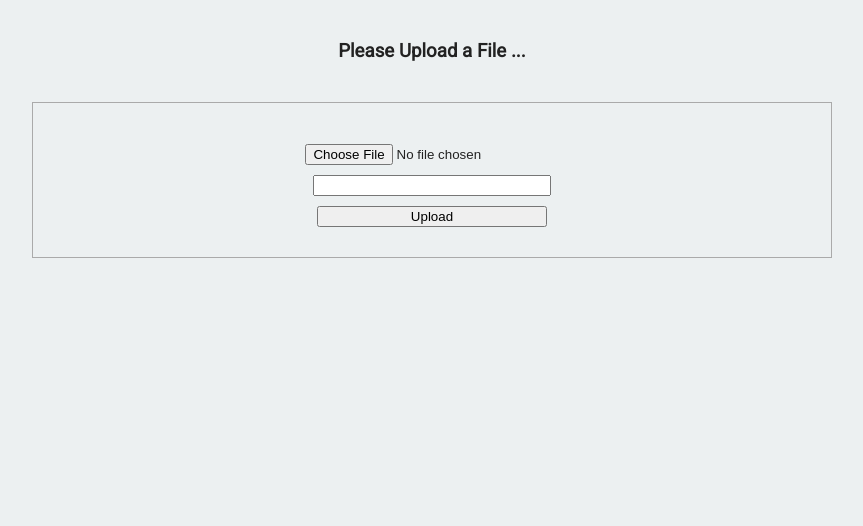
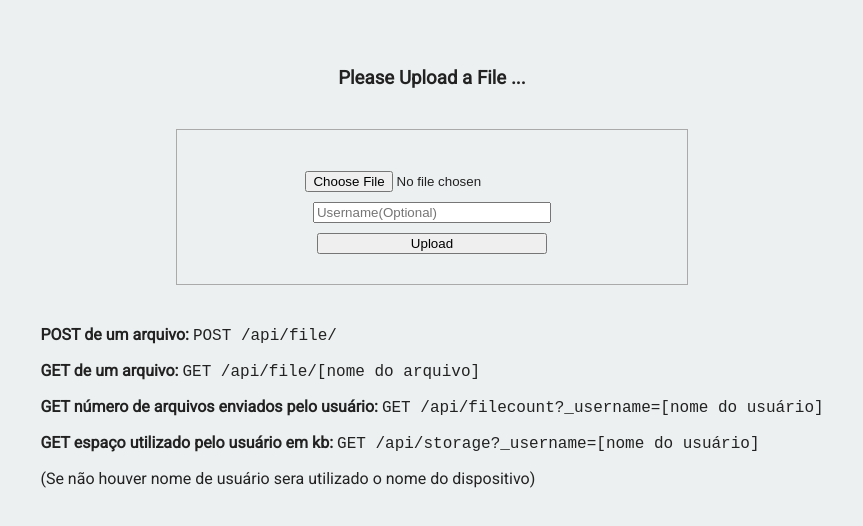
Before and after one commit to Brunoaqu/google-drive-clone, a website: page src/views/index.html in a window 1280 px wide. Shown: the whole page, without its empty margins (208-1071 px from the left). Drawn offline with Linux system fonts and the light colour scheme.

Commit message:
Added more information main page

```diff
--- a/src/public/style.css
+++ b/src/public/style.css
@@ -6,11 +6,19 @@ body {
   color: #222;
   background-color: #ECF0F1;
   text-align: center;
+  display: flex;
+  justify-content: center;
 }
 
 .container {
   padding: 0;
   margin-top: 40px;
+}
+
+.footer{
+  padding: 0;
+  margin-top: 40px;
+  text-align: left;
 }
 
 input {
--- a/src/views/index.html
+++ b/src/views/index.html
@@ -7,17 +7,40 @@
 
    <body>
       <div class="container">
+
         <h3>
           Please Upload a File ...
         </h3>
+
         <div class="view">
           <h4 id="output"></h4>
           <form enctype="multipart/form-data" method="POST" action="/api/file ">
             <input id="inputfield" type="file" name="upfile">
-            <input id="namefield" type="text" name="_username">
+            <input id="namefield" type="text" name="_username" placeholder="Username(Optional)">
             <input id="button" type="submit" value="Upload">
           </form>
         </div>
+
+        <div class="footer">
+          <p>
+            <strong>POST de um arquivo: </strong>
+            <code>POST /api/file/</code>
+          </p>
+          <p>
+            <strong>GET de um arquivo: </strong>
+            <code>GET /api/file/[nome do arquivo]</code>
+          </p>
+          <p>
+            <strong>GET número de arquivos enviados pelo usuário: </strong>
+            <code>GET /api/filecount?_username=[nome do usuário]</code>
+          </p>
+          <p>
+            <strong>GET espaço utilizado pelo usuário em kb: </strong>
+            <code>GET /api/storage?_username=[nome do usuário]</code>
+          </p>
+          <p>(Se não houver nome de usuário sera utilizado o nome do dispositivo)</p>
+        </div>
+
       </div>
    </body>
 </html>
```
Lines whose indentation alone changed are shown as unchanged.
